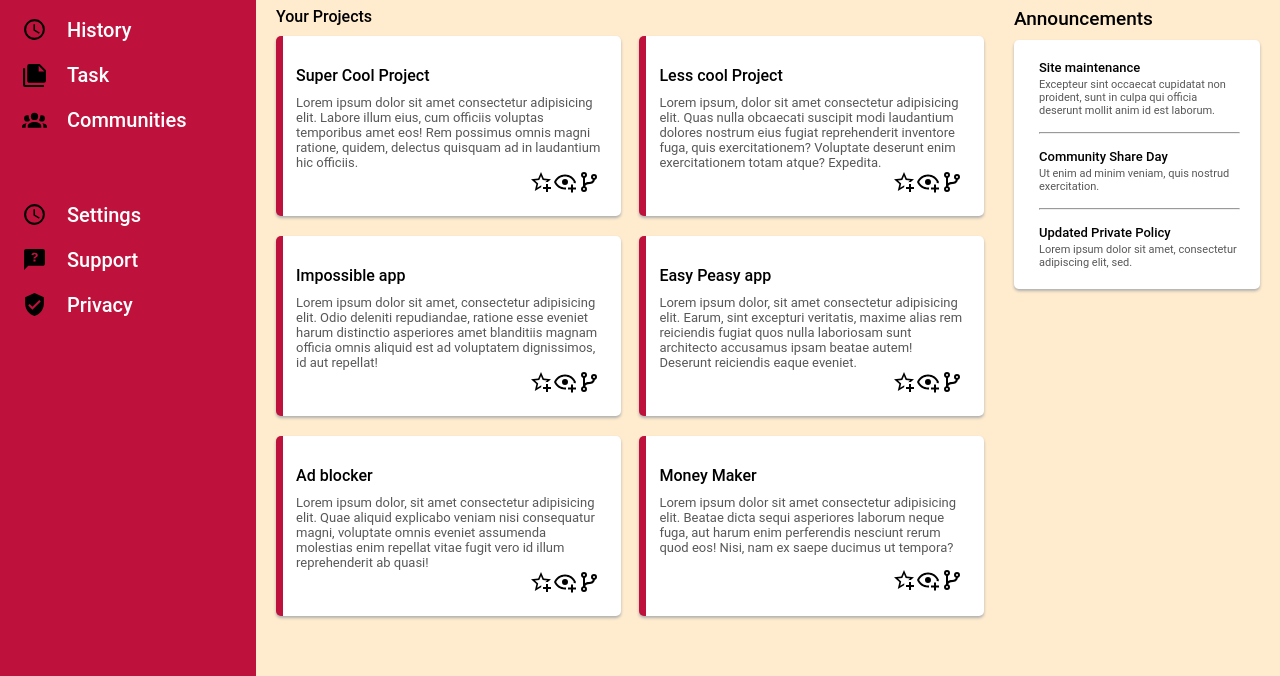
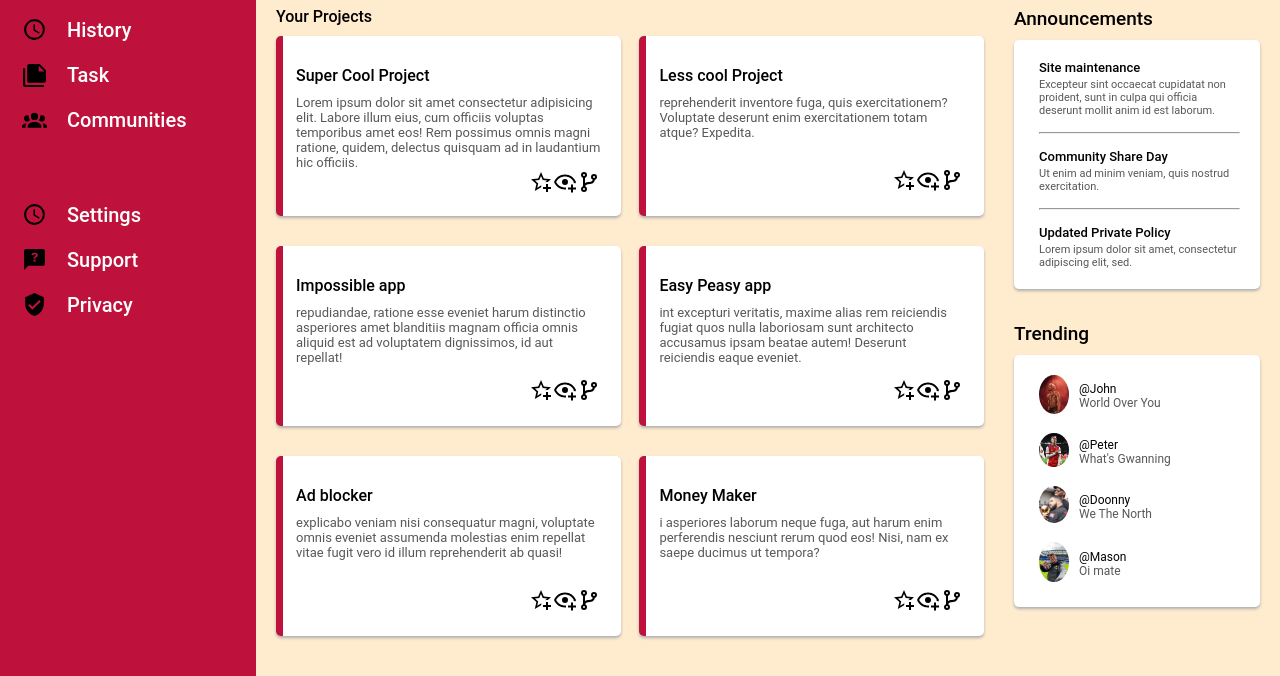
Before and after one commit to Bike2400/admin-dashboard, a plain HTML site: page index2.html in a window 1280 px wide. Shown: the part 203-879 px from the top of the page. Drawn offline with Linux system fonts and the light colour scheme.

Commit message:
Added the trending section

```diff
--- a/index2.html
+++ b/index2.html
@@ -137,7 +137,7 @@
                     <div class="project">
                         <div class="project-text">
                             <div class="project-heading">Less cool Project</div>
-                            <div class="project-description">Lorem ipsum, dolor sit amet consectetur adipisicing elit. Quas nulla obcaecati suscipit modi laudantium dolores nostrum eius fugiat reprehenderit inventore fuga, quis exercitationem? Voluptate deserunt enim exercitationem totam atque? Expedita.</div>
+                            <div class="project-description"> reprehenderit inventore fuga, quis exercitationem? Voluptate deserunt enim exercitationem totam atque? Expedita.</div>
                         </div>
                         <div class="project-interactable">
                             <ul class="interactions">
@@ -152,7 +152,7 @@
                     <div class="project">
                         <div class="project-text">
                             <div class="project-heading">Impossible app</div>
-                            <div class="project-description">Lorem ipsum dolor sit amet, consectetur adipisicing elit. Odio deleniti repudiandae, ratione esse eveniet harum distinctio asperiores amet blanditiis magnam officia omnis aliquid est ad voluptatem dignissimos, id aut repellat!</div>
+                            <div class="project-description">repudiandae, ratione esse eveniet harum distinctio asperiores amet blanditiis magnam officia omnis aliquid est ad voluptatem dignissimos, id aut repellat!</div>
                         </div>
                         <div class="project-interactable">
                             <ul class="interactions">
@@ -167,7 +167,7 @@
                     <div class="project">
                         <div class="project-text">
                             <div class="project-heading">Easy Peasy app</div>
-                            <div class="project-description">Lorem ipsum dolor, sit amet consectetur adipisicing elit. Earum, sint excepturi veritatis, maxime alias rem reiciendis fugiat quos nulla laboriosam sunt architecto accusamus ipsam beatae autem! Deserunt reiciendis eaque eveniet.</div>
+                            <div class="project-description">int excepturi veritatis, maxime alias rem reiciendis fugiat quos nulla laboriosam sunt architecto accusamus ipsam beatae autem! Deserunt reiciendis eaque eveniet.</div>
                         </div>
                         <div class="project-interactable">
                             <ul class="interactions">
@@ -182,7 +182,7 @@
                     <div class="project">
                         <div class="project-text">
                             <div class="project-heading">Ad blocker</div>
-                            <div class="project-description">Lorem ipsum dolor, sit amet consectetur adipisicing elit. Quae aliquid explicabo veniam nisi consequatur magni, voluptate omnis eveniet assumenda molestias enim repellat vitae fugit vero id illum reprehenderit ab quasi!</div>
+                            <div class="project-description"> explicabo veniam nisi consequatur magni, voluptate omnis eveniet assumenda molestias enim repellat vitae fugit vero id illum reprehenderit ab quasi!</div>
                         </div>
                         <div class="project-interactable">
                             <ul class="interactions">
@@ -197,7 +197,7 @@
                     <div class="project">
                         <div class="project-text">
                             <div class="project-heading">Money Maker</div>
-                            <div class="project-description">Lorem ipsum dolor sit amet consectetur adipisicing elit. Beatae dicta sequi asperiores laborum neque fuga, aut harum enim perferendis nesciunt rerum quod eos! Nisi, nam ex saepe ducimus ut tempora?</div>
+                            <div class="project-description">i asperiores laborum neque fuga, aut harum enim perferendis nesciunt rerum quod eos! Nisi, nam ex saepe ducimus ut tempora?</div>
                         </div>
                         <div class="project-interactable">
                             <ul class="interactions">
@@ -233,6 +233,51 @@
             </div>
 
             <div class="trending-section">
+                <div class="announcement-heading">
+                    Trending
+                </div>
+
+                <div class="trending-container">
+                    <div class="trending-profile">
+                        <div>
+                            <img src="Icons/Carti.JPG" alt="Playboi carti">
+                        </div>
+                        <div>
+                            <div class="trending-username">@John</div>
+                            <div class="trending-project">World Over You</div>
+                        </div>
+                    </div>
+
+                    <div class="trending-profile">
+                        <div>
+                            <img src="Icons/Smith.JPG" alt="Smithe Rowe">
+                        </div>
+                        <div>
+                            <div class="trending-username">@Peter</div>
+                            <div class="trending-project">What's Gwanning</div>
+                        </div>
+                    </div>
+
+                    <div class="trending-profile">
+                        <div>
+                            <img src="Icons/Drake.JPG" alt="Raptors championship">
+                        </div>
+                        <div>
+                            <div class="trending-username">@Doonny</div>
+                            <div class="trending-project">We The North</div>
+                        </div>
+                    </div>
+
+                    <div class="trending-profile">
+                        <div>
+                            <img src="Icons/Mount.JPG" alt="Mason Mount">
+                        </div>
+                        <div>
+                            <div class="trending-username">@Mason</div>
+                            <div class="trending-project">Oi mate</div>
+                        </div>
+                    </div>
+                </div>
 
             </div>
 
--- a/style.css
+++ b/style.css
@@ -4,7 +4,10 @@
     margin: 0;
     font-family: 'Roboto', sans-serif;
 }
+body{
+    height: 100vh;
 
+}
 :root{
     --bg-dashboard:#be123c;
 }
@@ -230,10 +233,17 @@ ul li:hover{
     margin-bottom: 10px;
 }
 
+.project-heading:hover{
+    cursor: pointer;
+    -webkit-transform: scale(1.01);
+    text-decoration: underline;
+}
+
 .projects-container{
     display: flex;
     justify-content: space-between;
     flex-wrap: wrap;
+    height: 100%;
 }
 
 .project-heading{
@@ -278,6 +288,11 @@ ul li:hover{
     margin-bottom: 3px;
 }
 
+.announcements-heading:hover{
+    cursor: pointer;
+    -webkit-transform: scale(1.01);
+}
+
 .announcements-description{
     font-size: 11px;
     color: rgb(88, 88, 88);
@@ -287,7 +302,45 @@ hr{
     margin: 15px 0px 15px 0px;
 }
 
+.trending-section{
+    grid-column: 2/3;
+    grid-row: 2/3;
+}
 
+.trending-container{
+    background-color: white;
+    box-shadow: 0px 2px 3px rgb(175 175 175);
+    padding: 20px 20px 6px 25px;
+    border-radius: 5px;
+    min-width: 231px;
+}
+
+.trending-profile{
+    display: flex;
+    align-items: center;
+    padding-bottom: 15px
+}
+
+.trending-profile:hover{
+    cursor: pointer;
+    -webkit-transform: scale(1.03);
+}
+
+.trending-profile img {
+    margin-right: 10px;
+    width: 30px;
+    border-radius: 50%;
+}
+
+.trending-username{
+    font-size: 12px;
+    font-weight: 400px;
+}
+
+.trending-project{
+    font-size: 12px;
+    color: rgb(88, 88, 88);
+}
 
 
 
```
Also changed, not shown: Icons/Carti.JPG (added), Icons/Drake.JPG (added), Icons/Mount.JPG (added), Icons/Smith.JPG (added).
